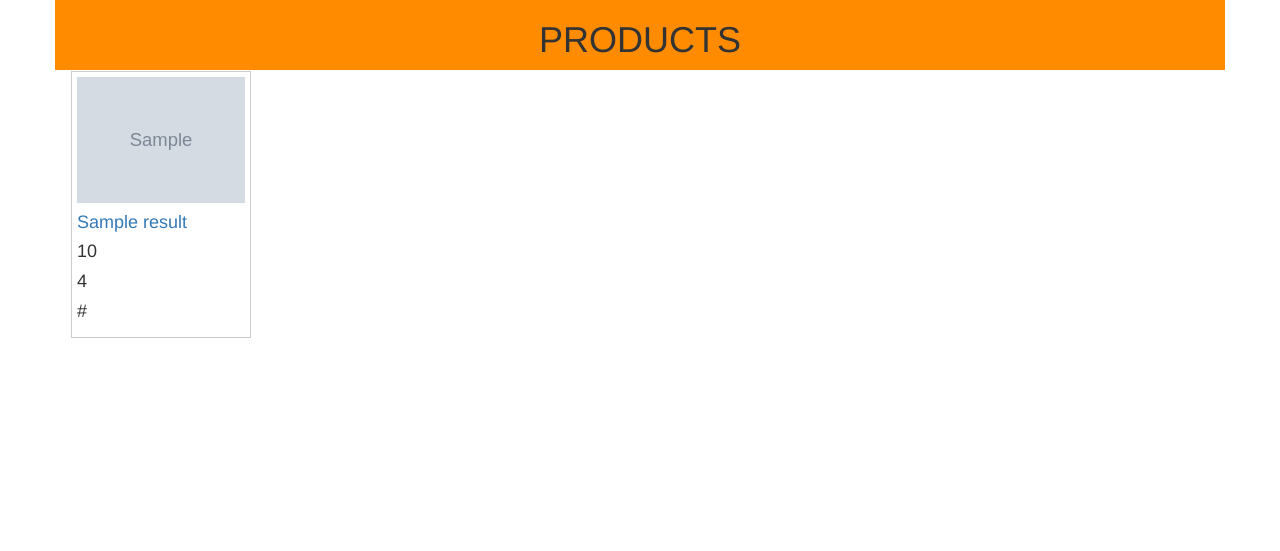
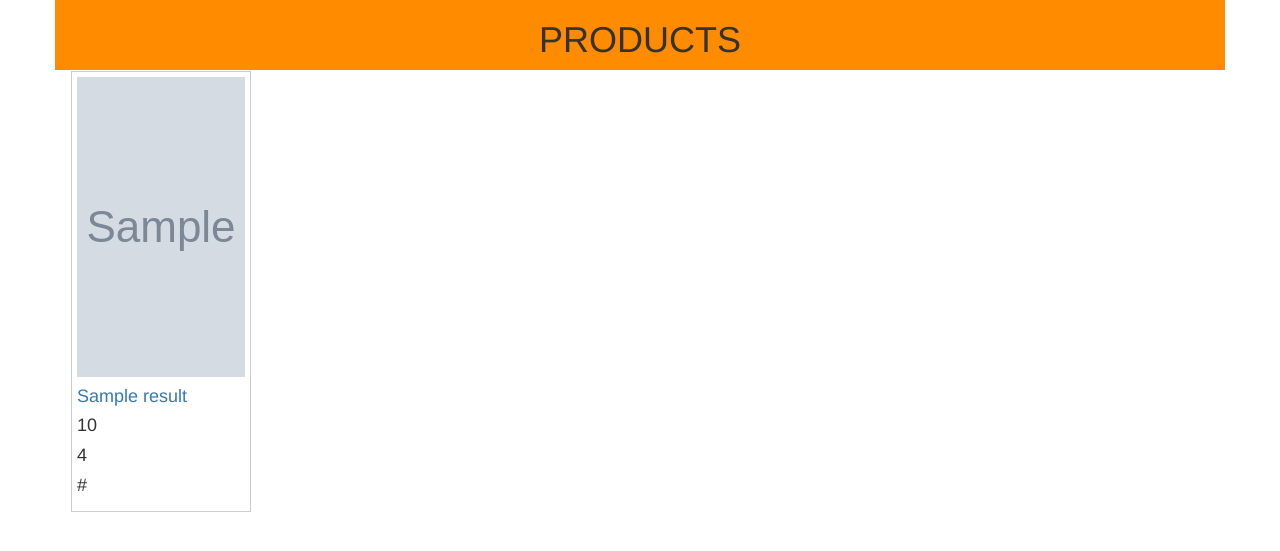
Before and after one commit to bansalapaar/price_comparator, a Django app: template price/templates/price/search.html in a window 1280 px wide. Shown: the top 551 px of the page. Run offline with Django 3.2, Linux system fonts and the light colour scheme; the template is opened without the code that fills it: most values are stand-ins (such as "Sample title", 1, 10 or a date in 2020); grey boxes marked "Sample" are stand-in pictures; some libraries are stand-ins or nearby versions.

Commit message:
change in sytlesheet1

```diff
--- a/price/static/price/css/stylesheet1.css
+++ b/price/static/price/css/stylesheet1.css
@@ -7,6 +7,7 @@ div.item {
   border: 1px solid #ccc;
   float: left;
   width: 180px;
+  height:20%;
 }
 
 div.item:hover {
@@ -15,10 +16,19 @@ div.item:hover {
 
 div.item img {
   width: 100%;
-  height: auto;
+  height: 300px;
 }
 
 div.item {
   padding: 5px;
   text-align: left;
 }
+
+#name{
+
+    white-space: nowrap;
+    overflow: hidden;
+    text-overflow: ellipsis;
+    display:block;
+    width : 100%;
+}
--- a/price/templates/price/search.html
+++ b/price/templates/price/search.html
@@ -30,11 +30,10 @@
 			 <div class="col-sm-12">
 			{% for c,v in result %}
 				<div class="item">
-				  <a target="_blank" href="pic1.jpg">
+
 				    <img src={{v.imgurl}}  width="600" height="400">
-				  </a>
 				  <div class="desc">
-				  	<a href={{v.url}}><h4>{{v.name}}<h4></a>
+				  	<a href={{v.url}}><h4 id="name">{{v.name}}<h4></a>
 				  	<h4>{{ v.price }}<h4>
 				  	<h4>{{v.rating}}<h4>
 					<h4>{{ v.website}}</h4>
--- a/price/views.py
+++ b/price/views.py
@@ -8,7 +8,7 @@ def index(request):
         form=searching(request.POST)
         if form.is_valid():
             new_search = request.POST['search']
-            print(new_search)
+            #print(new_search)
             result=obj.comp(new_search)
             return redirect('mainSearch')
     else:
@@ -17,7 +17,5 @@ def index(request):
     return render(request,'price/index.html',context)
 def mainSearch(request):
     context={"result":obj.result}
-    for c in context['result']:
-        print(c[1]['price'])
     return render(request,'price/search.html',context)
 # Create your views here.
--- a/price/webscraping/flipkart.py
+++ b/price/webscraping/flipkart.py
@@ -78,7 +78,7 @@ def flipkart_price(item_name):
                 dict1.update({"price":""})
             '''if not len(rating1)==0:
                 dict1.update({"rating":rating1[0].text})'''
-            dict1.update({"rating":""})
+            dict1.update({"rating":"No rating"})
             dict1.update({"website":"Flipkart"})
             dict1.update({"url":newurl})
             dict1.update({"imgurl":img})
@@ -122,7 +122,7 @@ def flipkart_price(item_name):
             if not len(rating1)==0:
                 dict1.update({"rating":rating1[0].text})
             else:
-                dict1.update({"rating":""})
+                dict1.update({"rating":"No rating"})
 
             dict1.update({"website":"Flipkart"})
             dict1.update({"url":newurl})
--- a/price/webscraping/paytm.py
+++ b/price/webscraping/paytm.py
@@ -19,7 +19,7 @@ def paytm_price(item_name):
         #soup1=BeautifulSoup(newr.content,'html.parser')
         #print(soup1)
         img=item.find_all("img")[0]['src']
-        print(img)
+        #print(img)
         name1=item.find_all("div",{"class":"UGUy"})
 
         price1=item.find_all("div",{"class":"_1kMS"})
```
Also changed, not shown: price/webscraping/amazon.py (+5 -4 lines).
